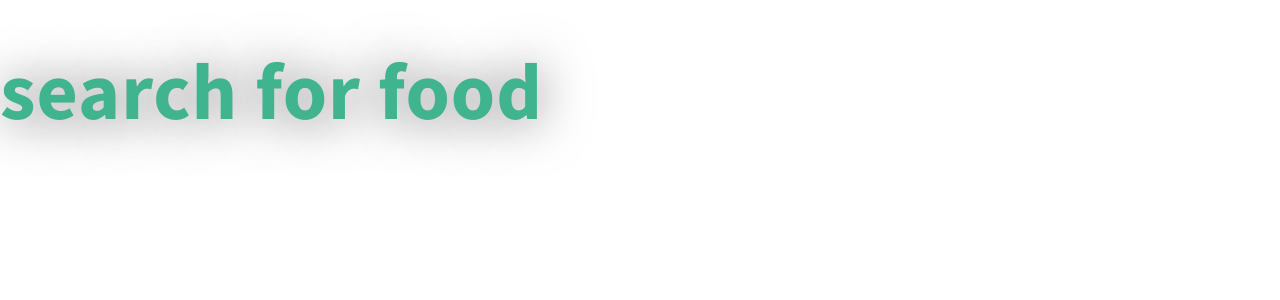
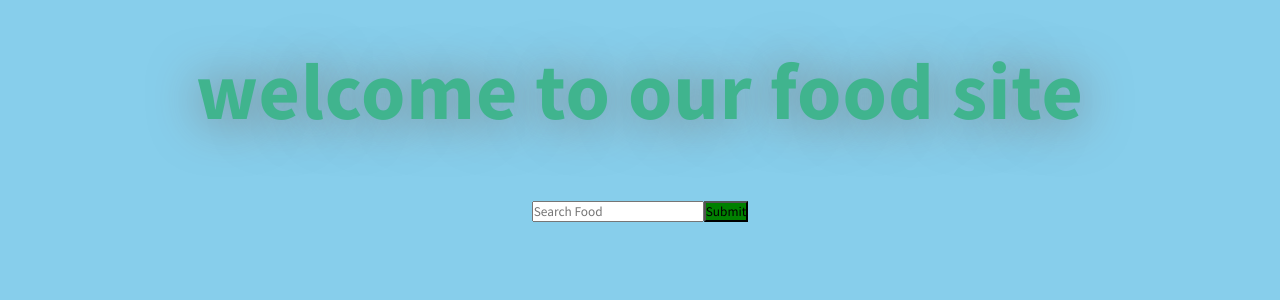
Before and after one commit to JayTthePro91/finproj, a React (Create React App) app: page / in a window 1280 px wide. Shown: the top 300 px of the page. Built offline with nearby package versions, Linux system fonts and the light colour scheme.

Commit message:
updated app.css, js, and index.css

```diff
--- a/package.json
+++ b/package.json
@@ -6,6 +6,7 @@
     "@testing-library/jest-dom": "^5.11.6",
     "@testing-library/react": "^11.2.2",
     "@testing-library/user-event": "^12.5.0",
+    "axios": "^0.21.0",
     "react": "^17.0.1",
     "react-dom": "^17.0.1",
     "react-scripts": "4.0.1",
--- a/src/App.css
+++ b/src/App.css
@@ -157,3 +157,15 @@ h1 {
   color: #40b48e;
   font-size: 1.3rem;
 }
+
+.forms{
+  display: flex;
+  justify-content: center;
+  align-items: center;
+  margin-top: 20px;
+
+}
+
+.forms button{
+  background: green;
+}
--- a/src/App.js
+++ b/src/App.js
@@ -1,14 +1,43 @@
-import React from 'react';
+import React,{useState} from 'react';
 //import logo from './logo.svg';
+import Axios from 'axios';
 import './App.css';
 
-function App() {
-  return (
-    <div>
+const App = () =>{
+//   function App(){
 
-    <h1> Search for food </h1>
+   const[thequery, thesetquery] = useState("")
+
+   const The_App_Id = "30c41784";
+
+   const The_App_Key = "a13a30df2bd96915e3a56b49d565ba03"
+
+  const url = `https://api.edamam.com/search?q=${thequery}&app_id=${The_App_Id}&app_key=${The_App_Key}`
+
+  const getData = async () =>{
+    const thesolution = await Axios.get(url);
+
+    console.log(thesolution);
+
+  }
+
+  const onChange = (j) =>{
+    thesetquery(j.target.value)
+  }
 
 
+  const onSubmit = (j) => {
+   j.preventDefault();
+   getData();
+  }
+
+  return (
+    <div className = "App">
+    <h1> Welcome to our food site </h1>
+    <form className = 'forms' onSubmit = {onSubmit}>
+     <input type="text" placeholder="Search Food" autoComplete = "off" onChange={onChange} ></input>
+     <button type="submit">Submit</button>
+    </form>
     </div>
   );
 }
--- a/src/index.css
+++ b/src/index.css
@@ -5,6 +5,7 @@ body {
     sans-serif;
   -webkit-font-smoothing: antialiased;
   -moz-osx-font-smoothing: grayscale;
+  background-color: skyblue;
 }
 
 code {
```
Also changed, not shown: 2 other files (tests, documents, lock files or other folders).
